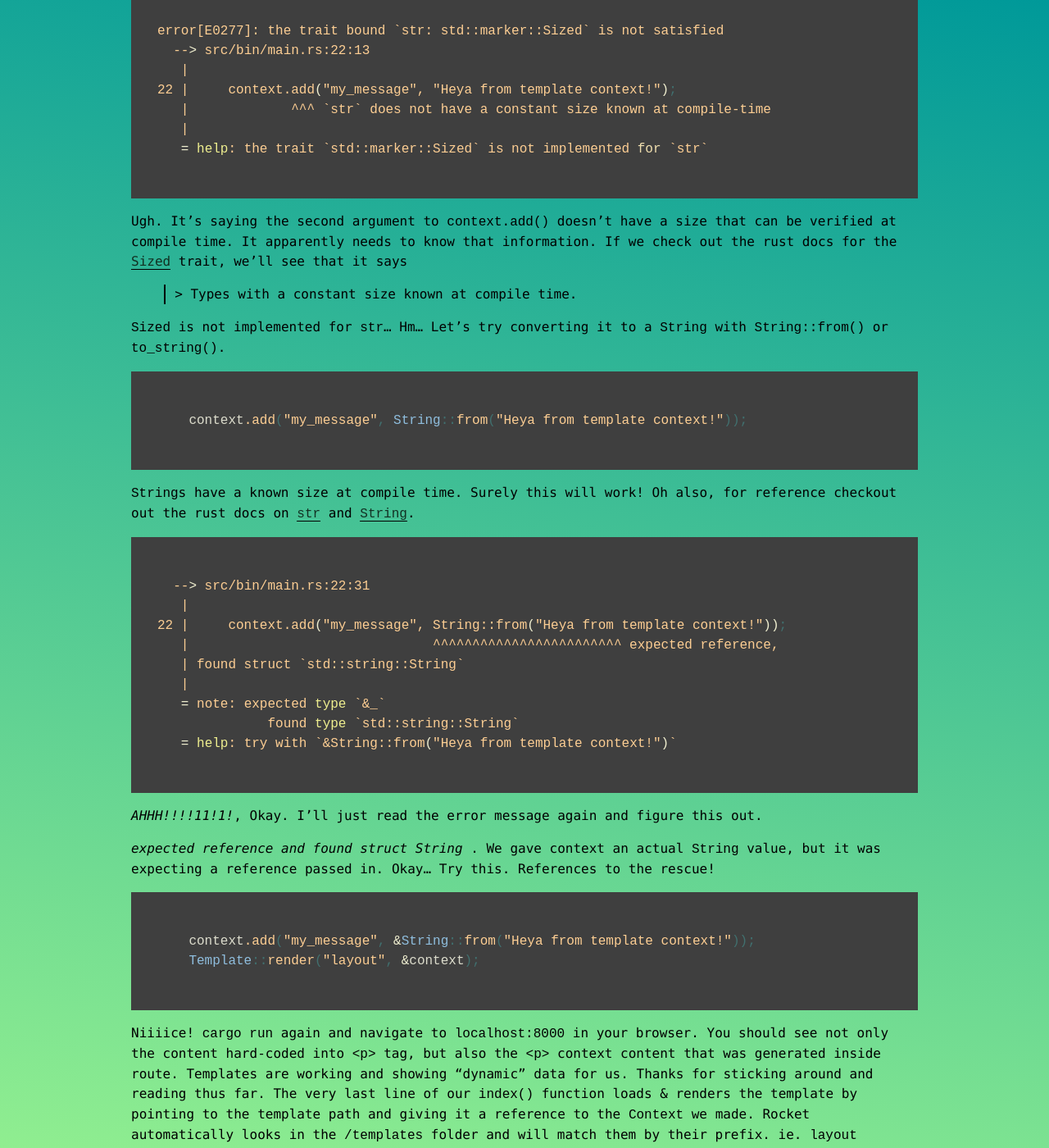
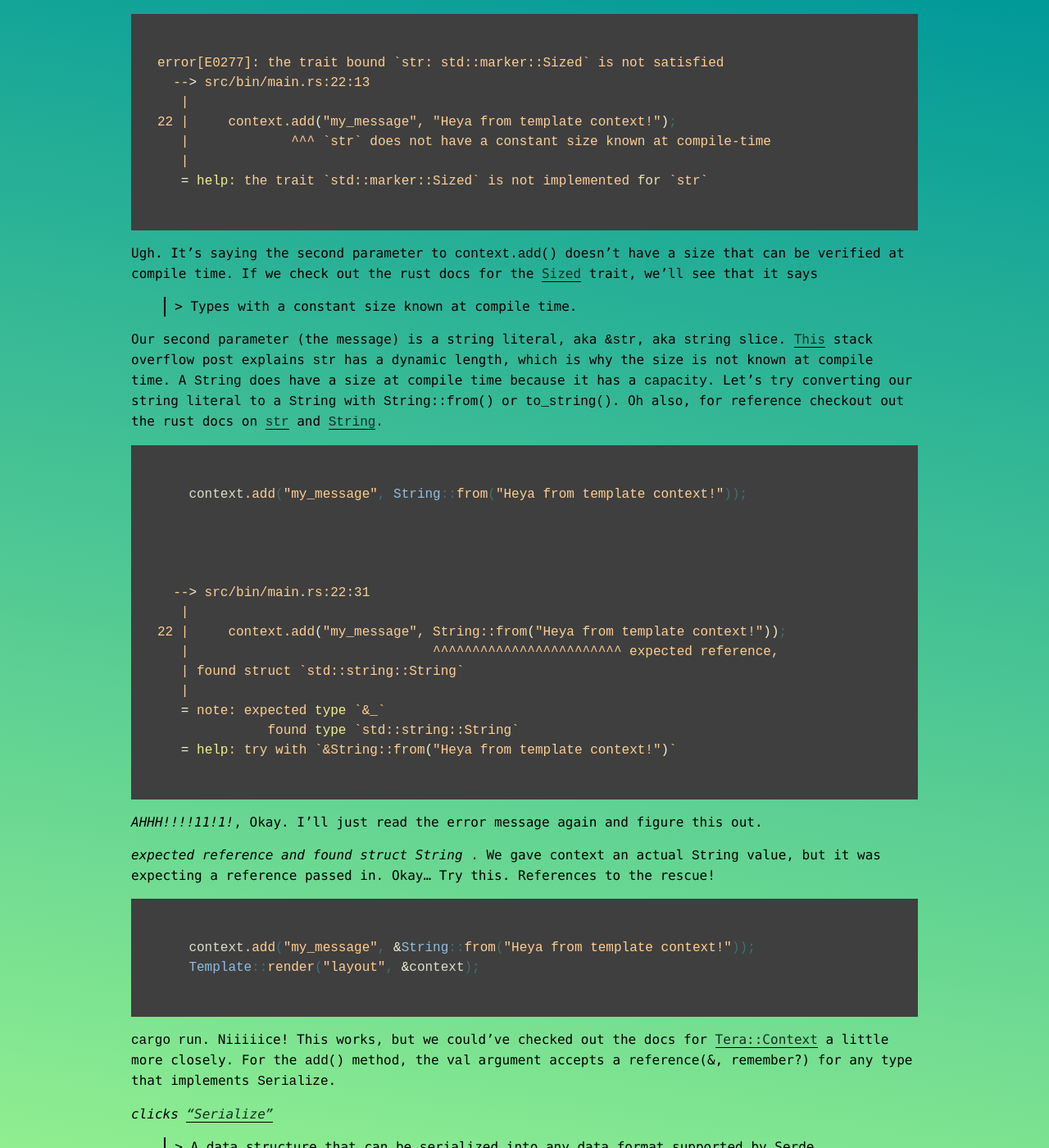
Before and after one commit to notryanb/notryanb.github.io, a Jekyll site: the page built from _posts/2017-09-15-rust-blog-series-1.md, in a window 1280 px wide and 1400 px high, scrolled down 9982 px. Shown: the whole window at 82% size. Built offline with Jekyll 4.4.1, drawn with Linux system fonts in a browser that asks for light colours; some of the changed text lies outside the part shown.

Commit message:
rewrite the string and slice section

````diff
--- a/_posts/2017-09-15-rust-blog-series-1.md
+++ b/_posts/2017-09-15-rust-blog-series-1.md
@@ -151,9 +151,11 @@
 I think a good starting point for a blog is creating a `users` and `posts` table.
 A `User` can *have many* `Posts` and in return,
 a `Post` *belongs to* a (or *has one*) `User`.
-I think it might be good to demonstate some basic authorization,
-so we'll want to be able to register new users and perform [CRUD] actions
-on their posts.
+Here is a list of some features we should aim for.
+
+- basic user authorization(login/signup/page restriction)
+- [CRUD] actions on users and posts
+- draft/publish posts
 
 [CRUD]: https://en.wikipedia.org/wiki/Create,_read,_update_and_delete
 
@@ -201,9 +203,9 @@
 Received an empty query
 ```
 
-Up until this point it has been nothing but setup, so lets write some code!
+Up until this point we've only been concerned with setup, so lets write some code!
 The first code to write in our rust project will be `SQL`! 0_o.
-We'll get to rust soon enough :).
+We'll get to rust soon enough. :)
 
 We already discussed the tables we want present in our database.
 Diesel expects the migration files to be SQL that is compatible with our database backend.
@@ -290,7 +292,7 @@
 For now, lets just get a simple server running with an index page.
 You might be asking "What?!?! We did all this setup with diesel and we're not even going to do any database stuff yet?!?
 Don't worry!
-I'll introduce how to work with our Diesel backend from within the context of a Rocket app.
+Part II of this series will introduce how to work with our Diesel backend from within the context of a Rocket app.
 
 Let's open up `src/bin/main.rs` and write some rust. Wooooo!!!
 
@@ -336,8 +338,8 @@
 Oh yeah, we're also importing the `rocket` crate here.
 
 The main function is setting up our `rocket` app and registering the routes we want to navigate.
-In this case `mount()` first takes a string to match against the url path and the second arg is essentially a `vec![]` of the
-routes we want to register.
+In this case `mount()` first parameter is a string to match against the url path
+and the second parameter is essentially a `vec![]` of the routes we want to register.
 
 ```rust
 fn main() {
@@ -348,8 +350,8 @@
 
 ```
 
-Below we are declaring that the `index()` function is going to be a GET request to
-the root path of wherever the route is mounted,
+Below we are declaring that the `index()` function is a GET request to
+the root path where the route is mounted,
 which in this case is also `"/"`.
 We could've specified `"/whatevers"` and then  navigated to `localhost:8000/whatevers` for the same string result.
 The [Rocket Guide] covers routing in much more detail.
@@ -452,8 +454,7 @@
    = help: the trait `std::marker::Sized` is not implemented for `str`
 ```
 
-Ugh. It's saying the second argument to `context.add()` doesn't have a size that can be verified at compile time.
-It apparently needs to know that information.
+Ugh. It's saying the second parameter to `context.add()` doesn't have a size that can be verified at compile time.
 If we check out the rust docs for the [Sized] trait,
 we'll see that it says
 
@@ -461,16 +462,19 @@
 
 > Types with a constant size known at compile time.
 
-`Sized` is not implemented for `str`... Hm...
-Let's try converting it to a `String` with `String::from()` or `to_string()`.
+Our second parameter (the message) is a string literal, aka `&str`, aka `string slice`.
+[This] stack overflow post explains `str` has a dynamic length,
+which is why the size is not known at compile time.
+A `String` does have a size at compile time because it has a `capacity`.
+Let's try converting our string literal to a `String` with `String::from()` or `to_string()`.
+Oh also, for reference checkout out the rust docs on [`str`] and [`String`].
 
 ```rust
     context.add("my_message", String::from("Heya from template context!"));
 ```
 
-`String`s have a known size at compile time. Surely this will work!
-Oh also, for reference checkout out the rust docs on [`str`] and [`String`].
 
+[This]: https://stackoverflow.com/questions/24158114/what-are-the-differences-between-rusts-string-and-str
 [`str`]: https://doc.rust-lang.org/1.20.0/book/second-edition/ch04-03-slices.html
 [`String`]: https://doc.rust-lang.org/1.20.0/book/second-edition/ch08-02-strings.html
 
@@ -498,7 +502,28 @@
     Template::render("layout", &context);
 ```
 
-Niiiice! `cargo run` again and navigate to `localhost:8000` in your browser.
+`cargo run`. Niiiiice! This works, but we could've checked out the docs for [Tera::Context] a little more closely.
+For the `add()` method, the `val` argument accepts a reference(&, remember?) for any type that implements `Serialize`.
+
+*clicks ["Serialize"](https://docs.serde.rs/serde/ser/trait.Serialize.html)*
+
+> A data structure that can be serialized into any data format supported by Serde.
+>
+> Serde provides Serialize implementations for many Rust primitive and standard library types.
+> The complete list is here. All of these can be serialized using Serde out of the box.
+
+*clicks ["here"](https://docs.serde.rs/serde/ser/index.html)*
+
+Wow, looks like `Serialize` is implemented for both `str` and `String` already.
+Maaaaaybe we didn't have to do the conversion to a `String`?
+
+```rust
+context.add("my_message", &"Heya from template context!");
+```
+
+[Tera::Context]: https://docs.rs/tera/0.8.1/tera/struct.Context.html
+
+Fantastic! `cargo run` again and navigate to `localhost:8000` in your browser.
 You should see not only the content hard-coded into `<p>` tag, but also the `<p>` context content that was generated inside route.
 Templates are working and showing "dynamic" data for us. Thanks for sticking around and reading thus far.
 The very last line of our `index()` function loads & renders the template by pointing to the template path and giving it a reference
@@ -520,3 +545,4 @@
 - [Crates and Cargo](http://doc.crates.io/manifest.html)
 - [Tera Templating Engine](https://github.com/Keats/tera)
 - [Jinja Templating Engine](http://jinja.pocoo.org/) => Inspired tera and shares a lot of the api
+- [serde::ser::Serialize](https://docs.serde.rs/serde/ser/trait.Serialize.html)
````
Also changed, not shown: other parts of _posts/2017-09-15-rust-blog-series-1.md (+3 -3 lines).
